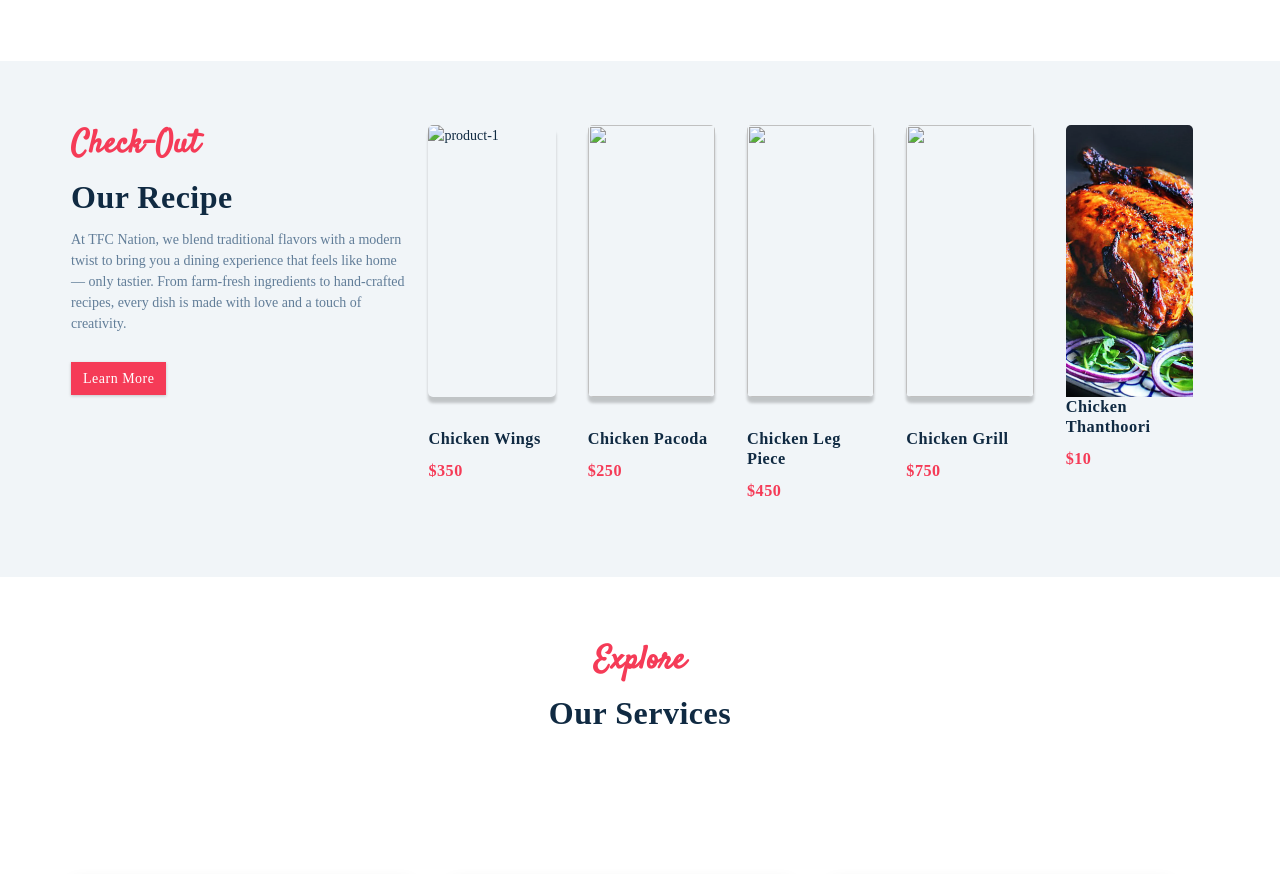
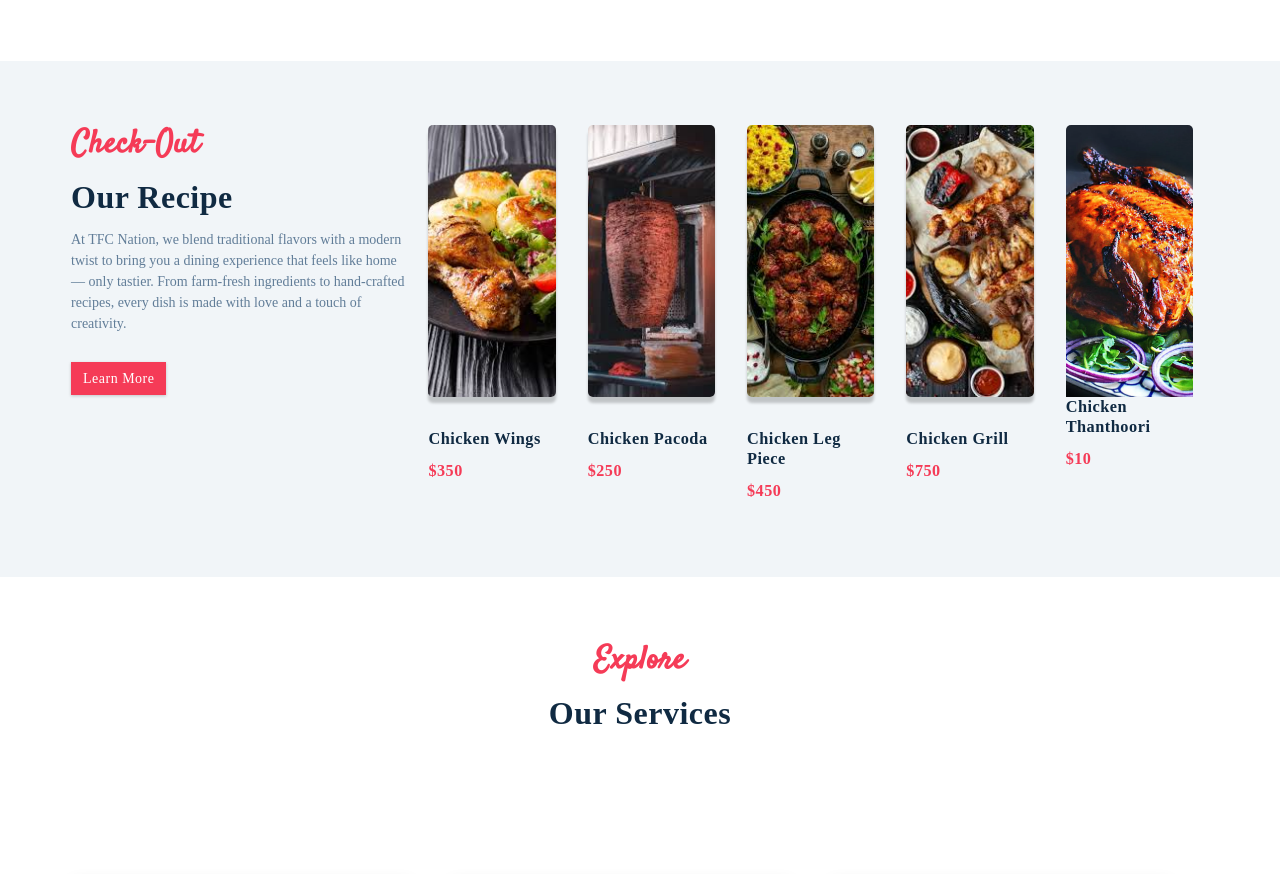
Before and after one commit to prabhu0207/foodzone, a plain HTML site: page index.html in a window 1280 px wide. Shown: the part 1408-2282 px from the top of the page. Drawn offline with Linux system fonts and the light colour scheme; the site is published under a folder, as on GitHub Pages, so addresses that start at the root find nothing; a script that the page names is missing; a web font is replaced by a local one.

Commit message:
Update index.html

```diff
--- a/index.html
+++ b/index.html
@@ -117,22 +117,22 @@
 
         <div class="product-inventory clearfix">
             <div class="product">
-                <img src="/images/img1.png" alt="product-1" class="product-img">
+                <img src="images/img1.png" alt="product-1" class="product-img">
                 <h4 class="product-title">Chicken Wings</h4>
                 <h4 class="product-price">$350</h4>
             </div>
             <div class="product">
-                <img src="/images/img2.jpeg" alt="" class="product-img">
+                <img src="images/img2.jpeg" alt="" class="product-img">
                 <h4 class="product-title">Chicken Pacoda</h4>
                 <h4 class="product-price">$250</h4>
             </div>
             <div class="product">
-                <img src="/images/img3.jpeg" alt="" class="product-img">
+                <img src="images/img3.jpeg" alt="" class="product-img">
                 <h4 class="product-title">Chicken Leg Piece</h4>
                 <h4 class="product-price">$450</h4>
             </div>
             <div class="product">
-                <img src="/images/img4.jpeg" alt="" class="product-img">
+                <img src="images/img4.jpeg" alt="" class="product-img">
                 <h4 class="product-title">Chicken Grill</h4>
                 <h4 class="product-price"> $750</h4>
             </div>
```
